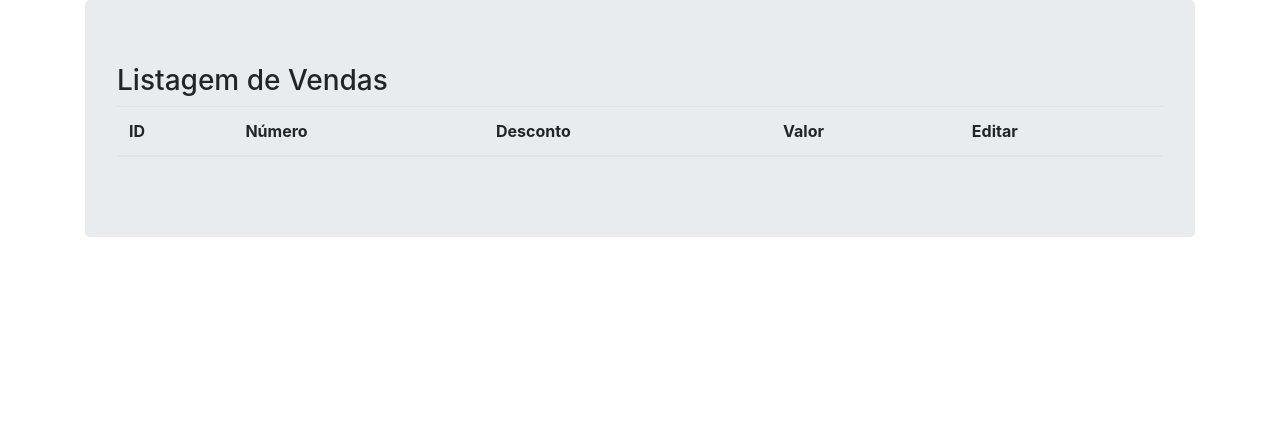
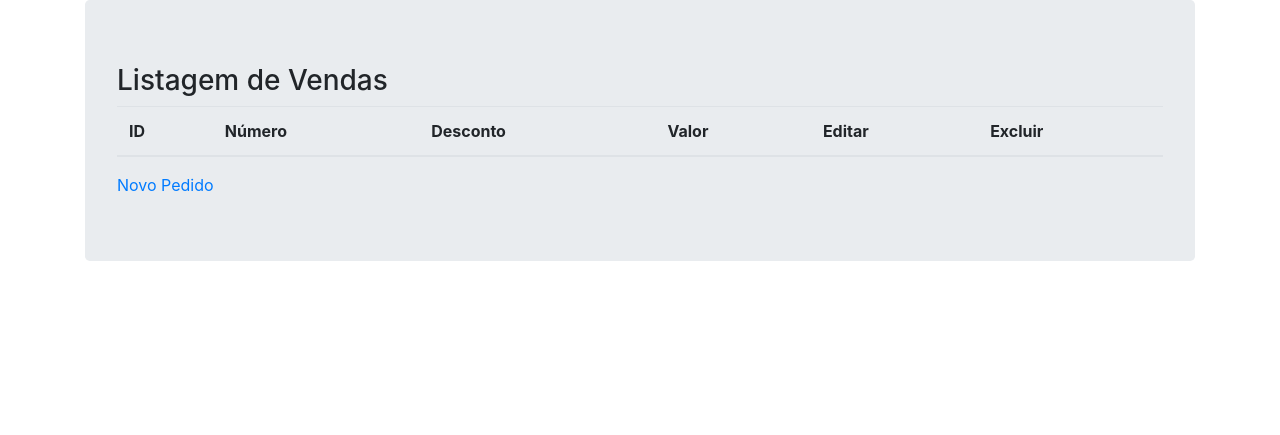
Before and after one commit to robsonsilv4/gestao-clientes-adv, a Django app: page /vendas/ in a window 1280 px wide. Shown: the top 435 px of the page. Run offline with Django 3.2, Linux system fonts and the light colour scheme; data that the repository does not hold is empty; some libraries are stand-ins or nearby versions.

Commit message:
Removendo uma venda existente

```diff
--- a/vendas/templates/vendas/lista-vendas.html
+++ b/vendas/templates/vendas/lista-vendas.html
@@ -10,6 +10,7 @@
                 <th>Desconto</th>
                 <th>Valor</th>
                 <th>Editar</th>
+                <th>Excluir</th>
             </tr>
         </thead>
         <tbody>
@@ -20,10 +21,14 @@
                     <td>{{ venda.desconto }}</td>
                     <td>{{ venda.valor }}</td>
                     <td>
-                        <a href="{% url 'edit-item-pedido' venda %}">Editar</a>
+                        <a href="{% url 'edit-item-pedido' venda.id %}">Editar</a>
+                    </td>
+                    <td>
+                        <a href="{% url 'delete-pedido' venda.id %}">Excluir</a>
                     </td>
                 </tr>
             {% endfor %}
         </tbody>
     </table>
+    <a href="{% url 'nova-venda' %}">Novo Pedido</a>
 {% endblock main %}
--- a/vendas/urls.py
+++ b/vendas/urls.py
@@ -1,10 +1,28 @@
 from django.urls import path
-from .views import DashboardView, NovaVenda, NovoItemPedido, ListaVendas, EditPedido
+from .views import DashboardView, NovaVenda, NovoItemPedido, ListaVendas, EditPedido, DeletePedido
 
 urlpatterns = [
-    path('', ListaVendas.as_view(), name='lista-vendas'),
-    path('nova-venda/', NovaVenda.as_view(), name='nova-venda'),
-    path('nova-item-pedido/', NovoItemPedido.as_view(), name='novo-item-pedido'),
-    path('edit-pedido/<int:venda>/', EditPedido.as_view(), name='edit-item-pedido'),
-    path('dashboard/', DashboardView.as_view(), name='dashboard')
-]
+    path(
+        '',
+        ListaVendas.as_view(),
+        name='lista-vendas'),
+    path(
+        'nova-venda/',
+        NovaVenda.as_view(),
+        name='nova-venda'),
+    path(
+        'nova-item-pedido/',
+        NovoItemPedido.as_view(),
+        name='novo-item-pedido'),
+    path(
+        'edit-pedido/<int:venda>/',
+        EditPedido.as_view(),
+        name='edit-item-pedido'),
+    path(
+        'delete_pedido/<int:venda>/',
+        DeletePedido.as_view(),
+        name='delete-pedido'),
+    path(
+        'dashboard/',
+        DashboardView.as_view(),
+        name='dashboard')]
--- a/vendas/views.py
+++ b/vendas/views.py
@@ -1,4 +1,4 @@
-from django.shortcuts import render, HttpResponse
+from django.shortcuts import render, redirect, HttpResponse
 from django.views import View
 
 from .models import Venda
@@ -67,7 +67,6 @@ class NovoItemPedido(View):
         data['form_item'] = ItemDoPedidoForm()
         data['numero'] = item.venda.numero
         data['desconto'] = item.venda.desconto
-        data['venda'] = item.venda.id
         data['venda'] = item.venda
         data['itens'] = item.venda.itemdopedido_set.all()
 
@@ -89,4 +88,17 @@ class EditPedido(View):
         data['desconto'] = float(venda.desconto)
         data['venda'] = venda
         data['itens'] = venda.itemdopedido_set.all()
-        return render(request, 'vendas/novo-pedido.html', data)
+        return render(request, 'vendas/nova-venda.html', data)
+
+
+class DeletePedido(View):
+    def get(self, request, venda):
+        venda = Venda.objects.get(id=venda)
+        return render(request,
+                      'vendas/delete-pedido-confirm.html',
+                      {'venda': venda})
+
+    def post(self, request, venda):
+        venda = Venda.objects.get(id=venda)
+        venda.delete()
+        return redirect('lista-vendas')
```
Also changed, not shown: vendas/templates/vendas/delete-pedido-confirm.html (added, +9 -0 lines).
